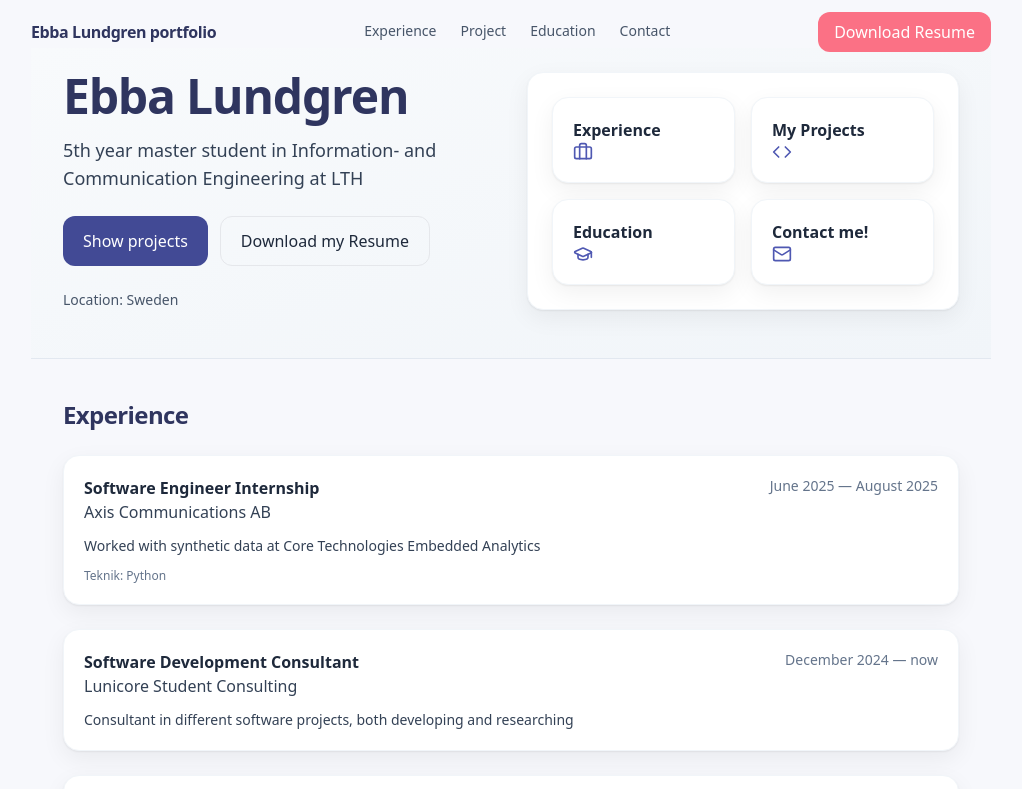
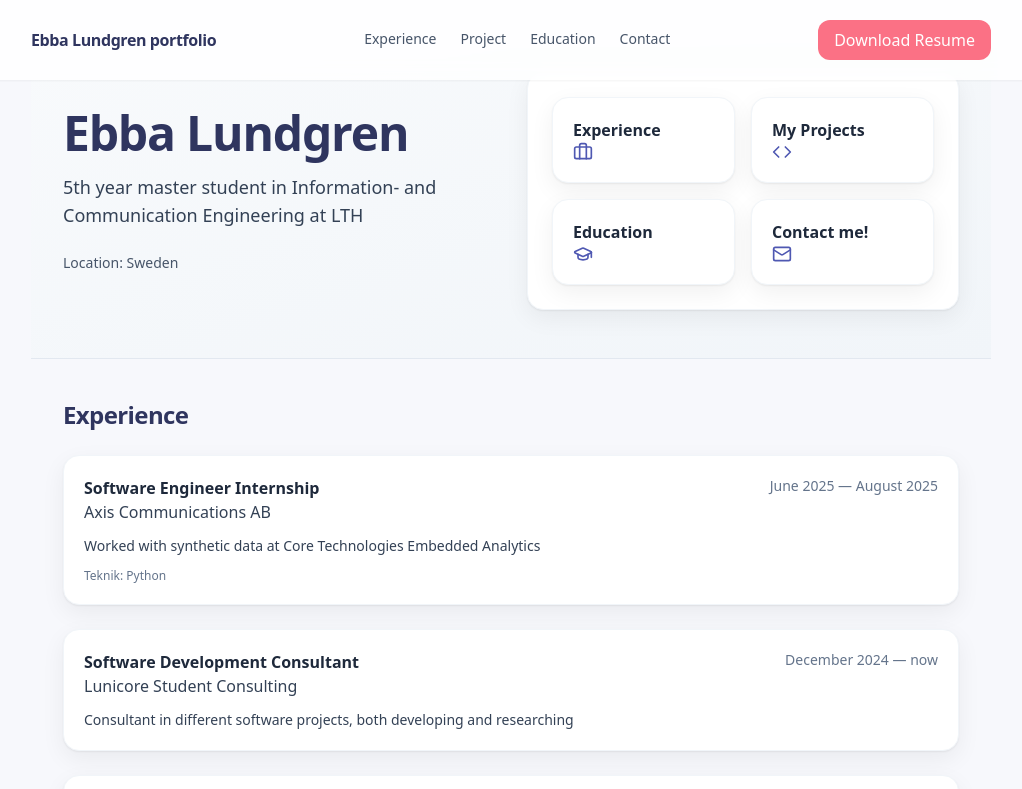
Before and after one commit to EbbacnLundgren/portfolio, a Next.js app: page / in a window 1280 px wide. Shown: the top 789 px of the page, without its empty margins (129-1151 px from the left). Built offline with nearby package versions, Linux system fonts and the light colour scheme.

Commit message:
Fixing colors

```diff
--- a/app/page.tsx
+++ b/app/page.tsx
@@ -18,21 +18,7 @@ export default function Page() {
               {data.hero.title}
             </h1>
             <p className="mt-4 text-lg text-slate-700">{data.hero.subtitle}</p>
-            <div className="mt-6 flex gap-3">
-              <Link
-                href="#projects"
-                className="inline-flex items-center rounded-xl bg-ink-700 px-5 py-3 text-white hover:bg-ink-800 transition"
-              >
-                Show projects
-              </Link>
-              <a
-                href={data.links.resumeUrl}
-                className="inline-flex items-center rounded-xl border px-5 py-3 hover:bg-slate-50"
-                target="_blank"
-              >
-                Download my Resume
-              </a>
-            </div>
+
             <ul className="mt-6 flex flex-wrap gap-6 text-sm text-slate-600">
               <li>Location: {data.hero.location}</li>
             </ul>
--- a/components/Header.tsx
+++ b/components/Header.tsx
@@ -27,13 +27,13 @@ export function Header() {
   return (
     <header
       className={clsx(
-        "fixed top-0 w-full z-50 transition-all",
+        "fixed top-0 w-full bg-white/80 backdrop-blur shadow-sm z-50",
         scrolled
           ? "bg-white/80 backdrop-blur shadow-sm"
           : "bg-transparent"
       )}
     >
-      <div className="container-prose flex h-16 items-center justify-between">
+      <div className="container-prose flex h-20 items-center justify-between">
         <Link href="/" className="font-semibold tracking-tight text-ink-900">
           {site.shortName}
         </Link>
```
